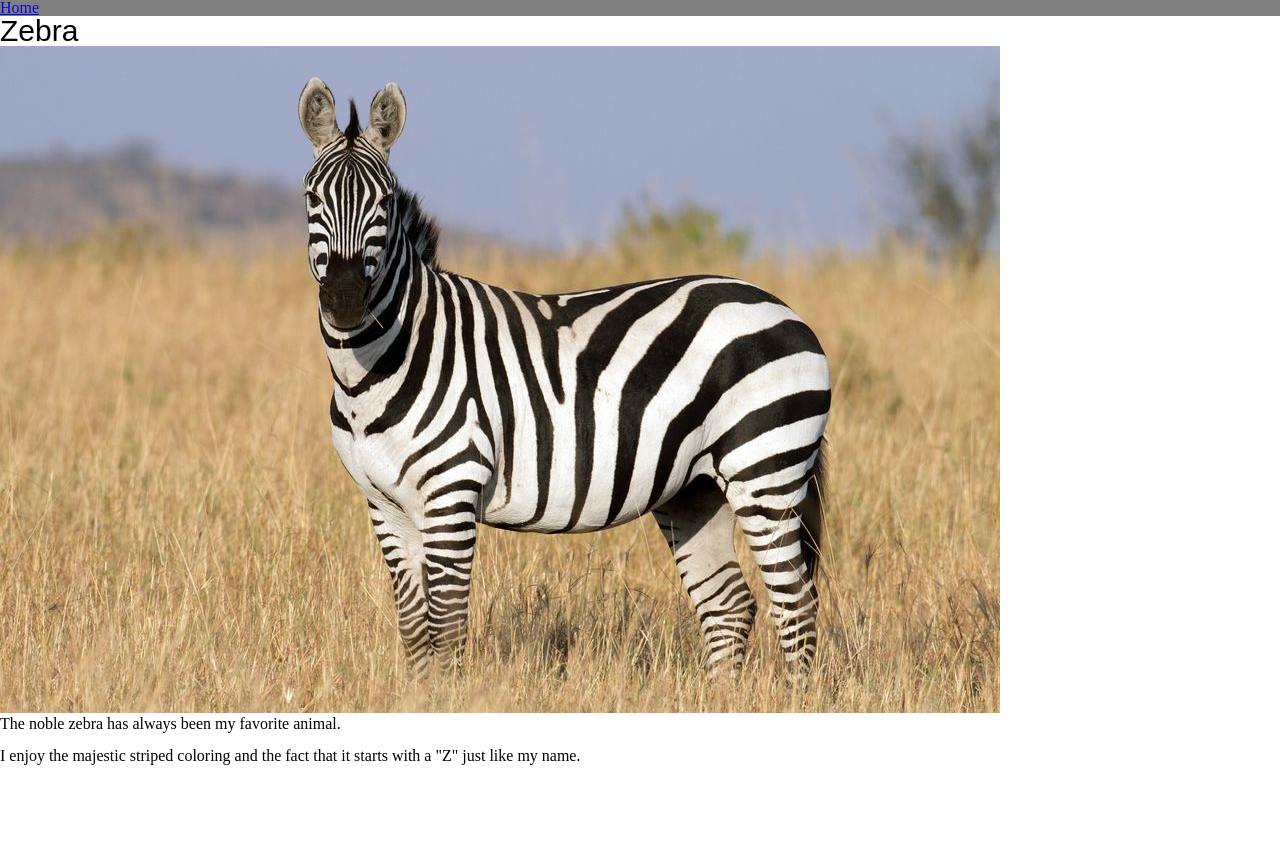
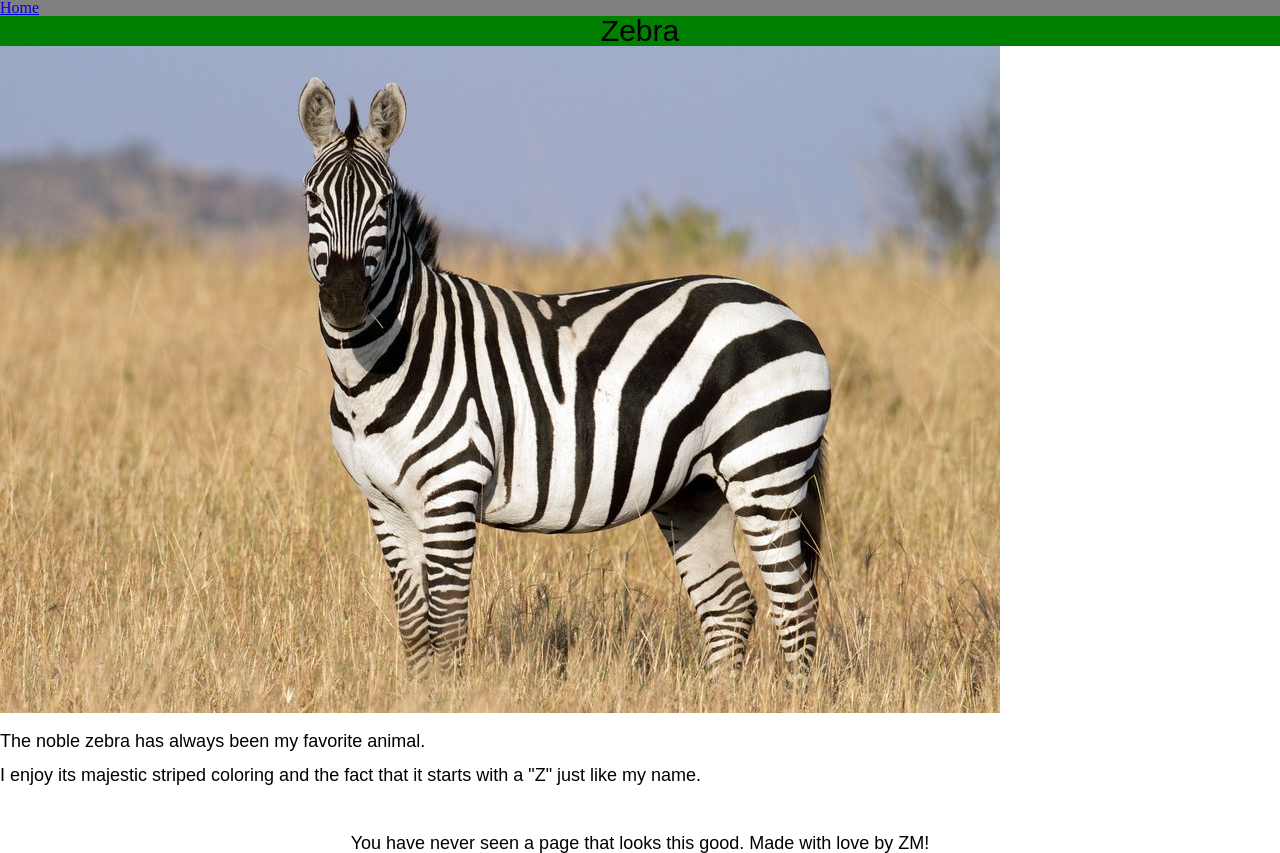
Before and after one commit to outoftune266/favorite-animal, a plain HTML site: page index.html in a window 1280 px wide. Before the commit the page ends 800 px from the top, so only its background shows below. Drawn offline with Linux system fonts and the light colour scheme.

Commit message:
added css styling

```diff
--- a/css/style.css
+++ b/css/style.css
@@ -3,6 +3,23 @@ h1 {
     font-size: 30px;
 }
 
+p {
+    font-family: Arial, Helvetica, sans-serif;
+    font-size: 18px;
+}
+
+header {
+    background-color: green;
+    text-align: center;
+}
+
+footer {
+    font-family: Arial, Helvetica, sans-serif;
+    font-size: xx-small;
+    text-align: center;
+    margin-top: 50px;
+}
+
 .nav {
     background-color: gray;
 }
--- a/index.html
+++ b/index.html
@@ -12,12 +12,20 @@
         <a href="https://outoftune266.github.io/">Home</a>
     </nav>
 
-    <h1>Zebra</h1>
+    <header>
+        <h1>Zebra</h1>
+    </header>
 
-    <img src="assets/zebra.jpg" alt="What a great looking Zebra!">
+    <main>
+        <img src="assets/zebra.jpg" alt="What a great looking Zebra!">
+        <br><br>
+        <p>The noble zebra has always been my favorite animal.</p>
+        <br>
+        <p>I enjoy its majestic striped coloring and the fact that it starts with a "Z" just like my name.</p>
+    </main>
 
-    <p>The noble zebra has always been my favorite animal.</p>
-    <br>
-    <p>I enjoy the majestic striped coloring and the fact that it starts with a "Z" just like my name.</p>
+    <footer>
+        <p>You have never seen a page that looks this good. Made with love by ZM!</p>
+    </footer>
 </body>
 </html>
```
